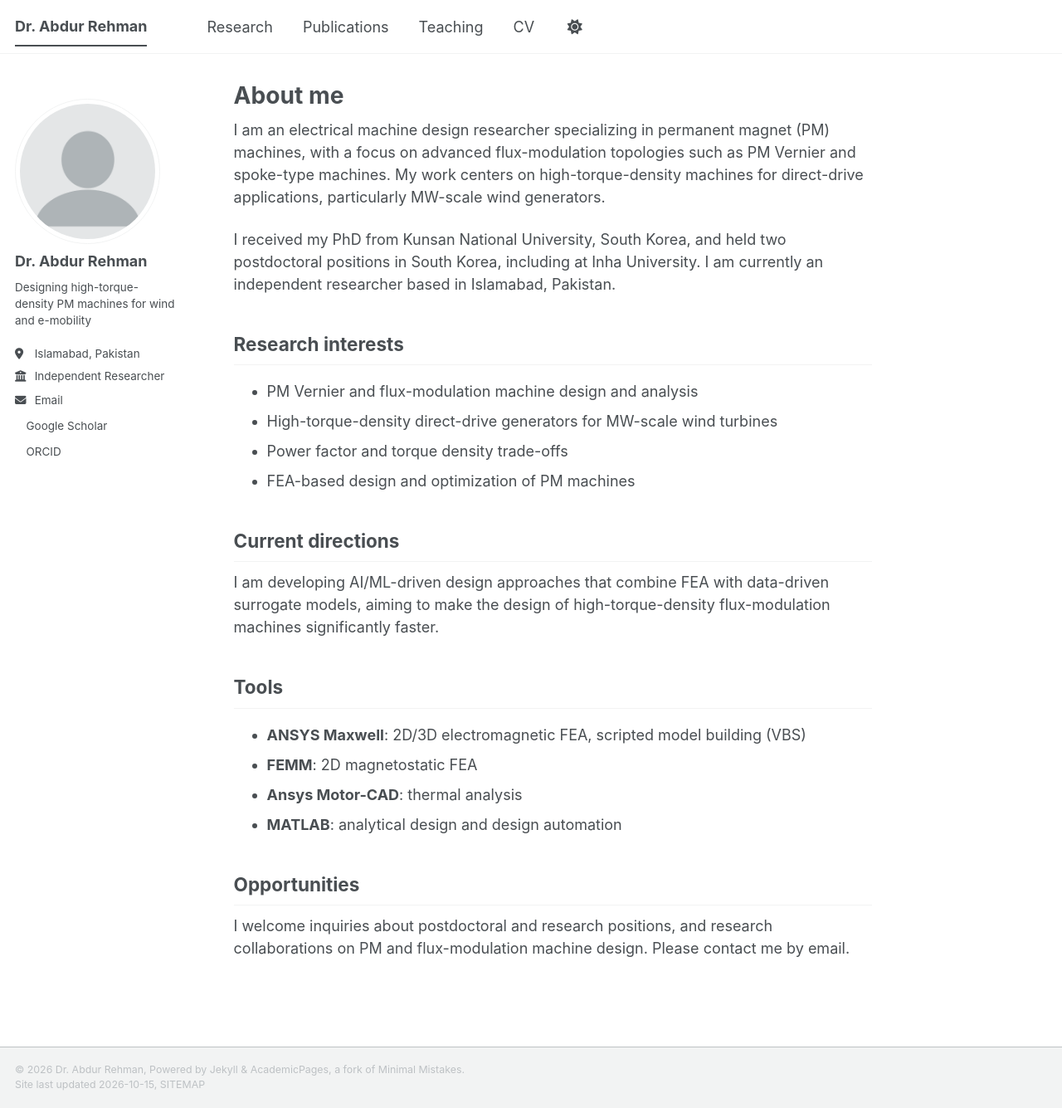
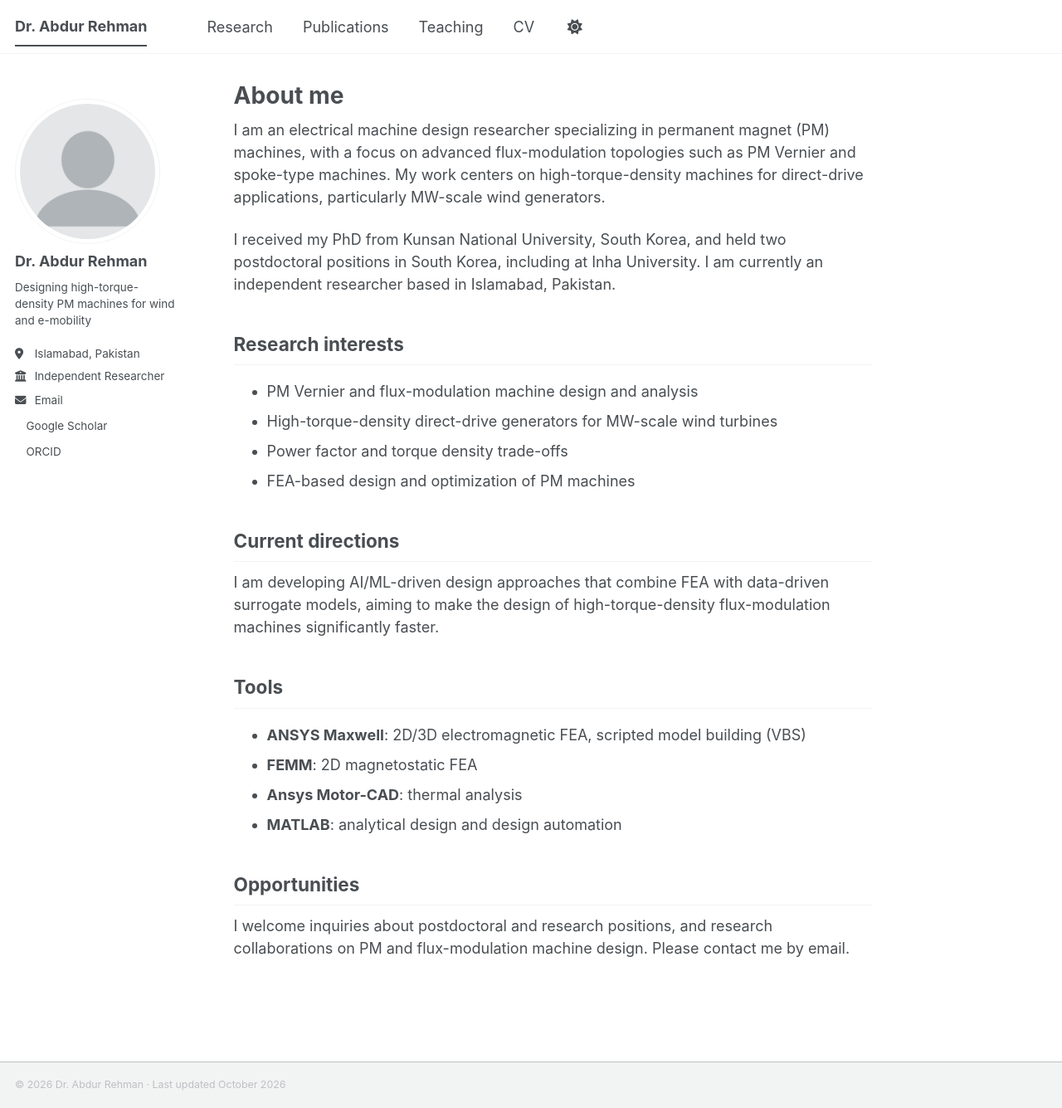
Before and after one commit to dr-abdur-rehman/dr-abdur-rehman.github.io, a Jekyll site: the page built from _pages/about.md, in a window 1280 px wide and 1335 px high. Shown: the whole window at 83% size. Built offline with Jekyll 4.4.1, drawn with Linux system fonts in a browser that asks for light colours; a style sheet for code colours, icons or effects is not loaded.

Commit message:
Update footer.html

```diff
--- a/_includes/footer.html
+++ b/_includes/footer.html
@@ -20,6 +20,5 @@
 {% endif %}
 
 <div class="page__footer-copyright">
-  &copy; {{ site.time | date: '%Y' }} {{ site.name | default: site.title }}, {{ site.data.ui-text[site.locale].powered_by | default: "Powered by" }} <a href="https://jekyllrb.com" rel="nofollow">Jekyll</a> &amp; <a href="https://github.com/academicpages/academicpages.github.io">AcademicPages</a>, a fork of <a href="https://mademistakes.com/work/minimal-mistakes-jekyll-theme/" rel="nofollow">Minimal Mistakes</a>.<br />
-  Site last updated {{ "now" | date: '%Y-%m-%d' }}, <a href="/sitemap/" style="text-transform: uppercase;">{{ site.data.ui-text[site.locale].site_map | default: "Sitemap" }}</a>
+  &copy; {{ site.time | date: '%Y' }} {{ site.name | default: site.title }} · Last updated {{ "now" | date: '%B %Y' }}
 </div>
```
